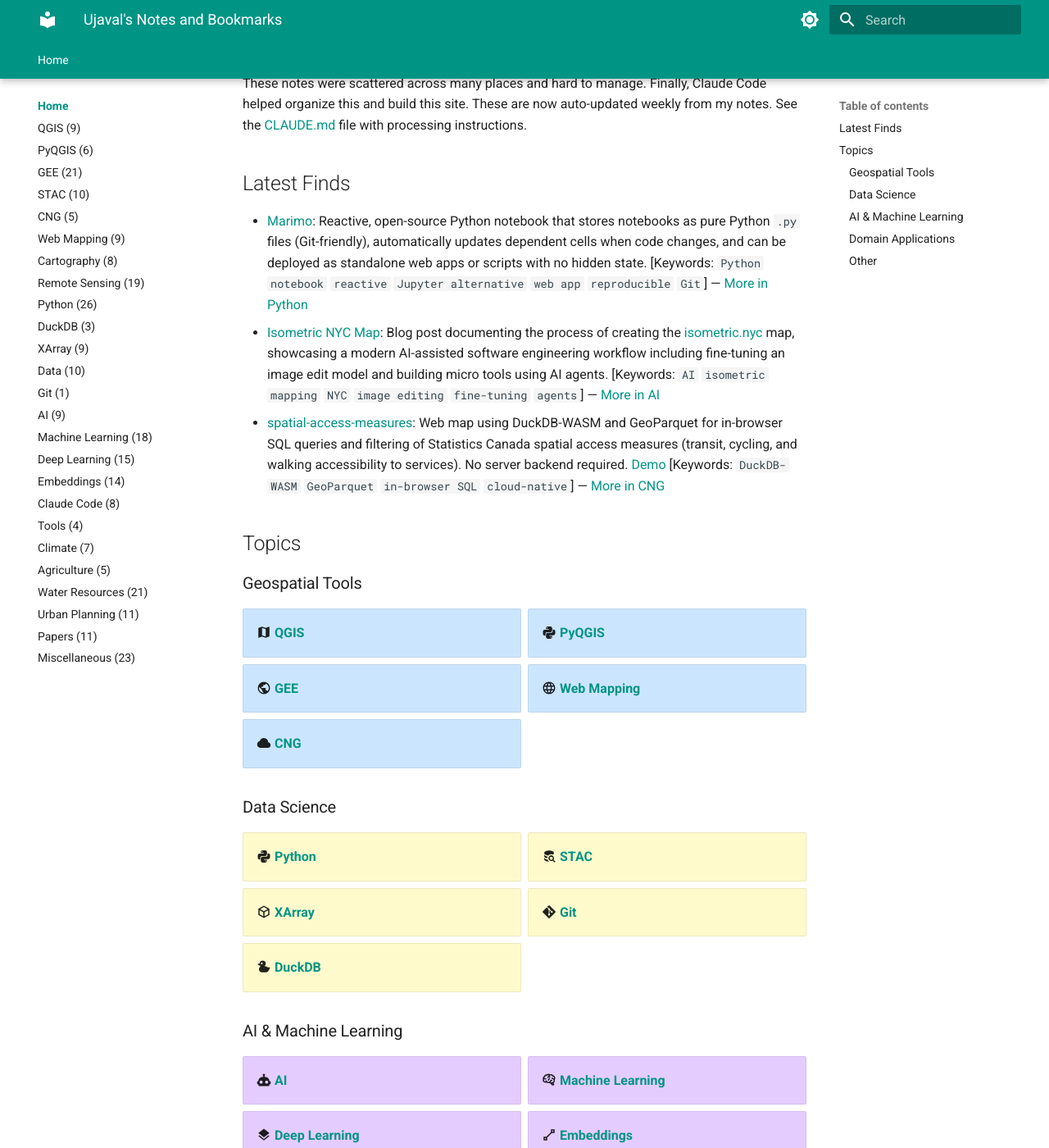
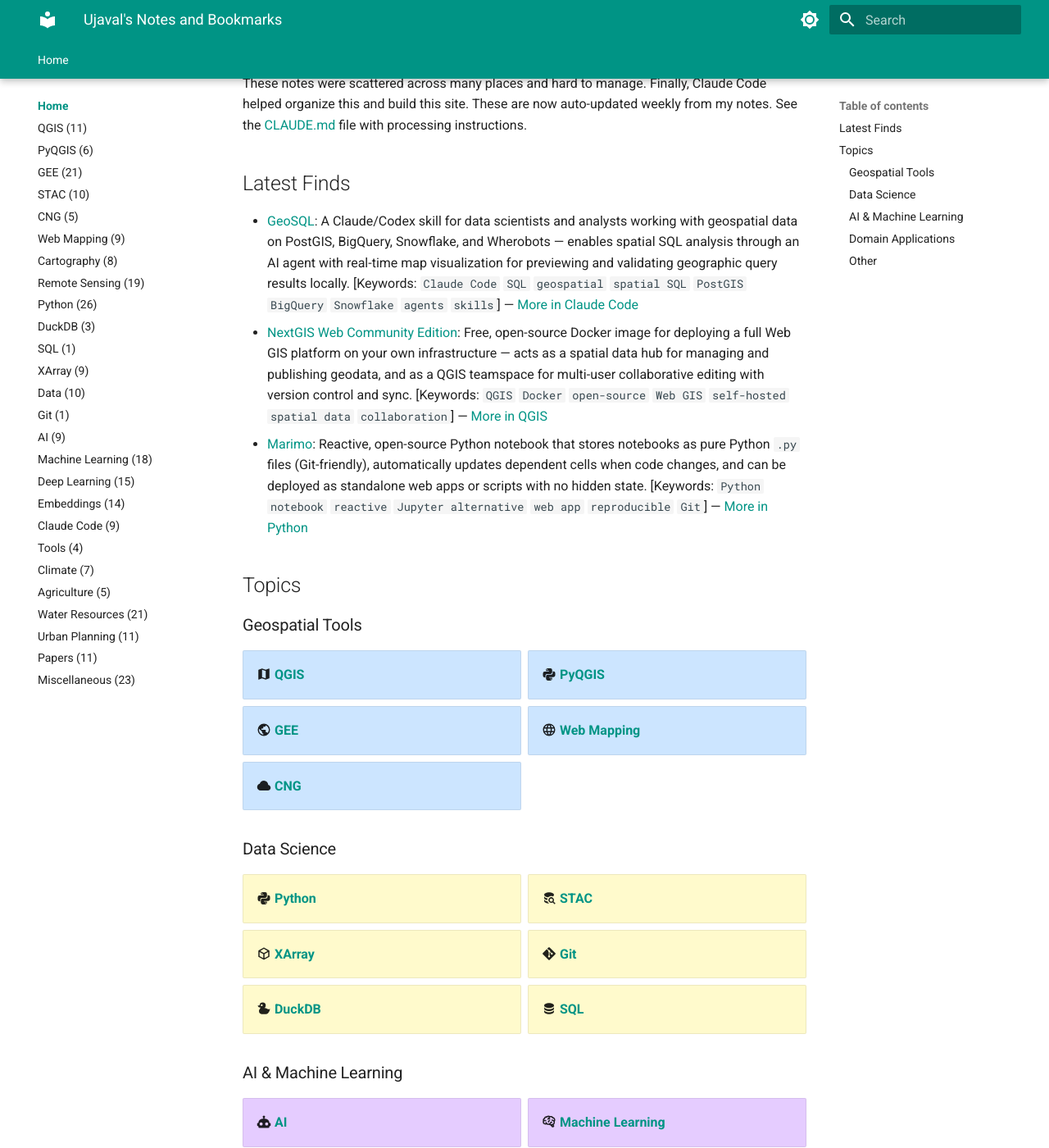
Before and after one commit to spatialthoughts/notes, an MkDocs documentation site: the page built from content/index.md, in a window 1280 px wide and 1400 px high, scrolled down 206 px. Shown: the whole window at 82% size. Built offline with MkDocs 1.6.1 and Material for MkDocs 9.7.7, drawn with Linux system fonts in a browser that asks for light colours.

Commit message:
Process 2026-06-05, 2026-06-09 daily notes: add NextGIS Web CE to QGIS; add GeoSQL to Claude_Code and new SQL page; add SQL to nav and index; update Latest Finds
Co-Authored-By: Claude Sonnet 4.6 <noreply@anthropic.com>

```diff
--- a/content/index.md
+++ b/content/index.md
@@ -6,9 +6,9 @@ These notes were scattered across many places and hard to manage. Finally, Claud
 
 ## Latest Finds
 
+- [GeoSQL](https://github.com/dekart-xyz/geosql): A Claude/Codex skill for data scientists and analysts working with geospatial data on PostGIS, BigQuery, Snowflake, and Wherobots — enables spatial SQL analysis through an AI agent with real-time map visualization for previewing and validating geographic query results locally. [Keywords: `Claude Code` `SQL` `geospatial` `spatial SQL` `PostGIS` `BigQuery` `Snowflake` `agents` `skills`] — [More in Claude Code](Claude_Code.md)
+- [NextGIS Web Community Edition](https://nextgis.com/blog/nextgis-web-community-edition/): Free, open-source Docker image for deploying a full Web GIS platform on your own infrastructure — acts as a spatial data hub for managing and publishing geodata, and as a QGIS teamspace for multi-user collaborative editing with version control and sync. [Keywords: `QGIS` `Docker` `open-source` `Web GIS` `self-hosted` `spatial data` `collaboration`] — [More in QGIS](QGIS.md)
 - [Marimo](https://marimo.io/): Reactive, open-source Python notebook that stores notebooks as pure Python `.py` files (Git-friendly), automatically updates dependent cells when code changes, and can be deployed as standalone web apps or scripts with no hidden state. [Keywords: `Python` `notebook` `reactive` `Jupyter alternative` `web app` `reproducible` `Git`] — [More in Python](Python.md)
-- [Isometric NYC Map](https://cannoneyed.com/projects/isometric-nyc): Blog post documenting the process of creating the [isometric.nyc](https://isometric.nyc/) map, showcasing a modern AI-assisted software engineering workflow including fine-tuning an image edit model and building micro tools using AI agents. [Keywords: `AI` `isometric` `mapping` `NYC` `image editing` `fine-tuning` `agents`] — [More in AI](AI.md)
-- [spatial-access-measures](https://github.com/developmentseed/spatial-access-measures): Web map using DuckDB-WASM and GeoParquet for in-browser SQL queries and filtering of Statistics Canada spatial access measures (transit, cycling, and walking accessibility to services). No server backend required. [Demo](https://developmentseed.org/spatial-access-measures/) [Keywords: `DuckDB-WASM` `GeoParquet` `in-browser SQL` `cloud-native`] — [More in CNG](CNG.md)
 
 ## Topics
 
@@ -41,6 +41,8 @@ These notes were scattered across many places and hard to manage. Finally, Claud
 -   :fontawesome-brands-git-alt: **[Git](Git.md)**
 
 -   :material-duck: **[DuckDB](DuckDB.md)**
+
+-   :material-database: **[SQL](SQL.md)**
 
 </div>
 
--- a/mkdocs.yml
+++ b/mkdocs.yml
@@ -63,6 +63,7 @@ nav:
     - Remote Sensing: Remote_Sensing.md
     - Python: Python.md
     - DuckDB: DuckDB.md
+    - SQL: SQL.md
     - XArray: XArray.md
     - Data: Data.md
     - Git: Git.md
```
Also changed, not shown: content/Claude_Code.md (+2 -0 lines), content/QGIS.md (+6 -0 lines), content/SQL.md (added, +5 -0 lines).
